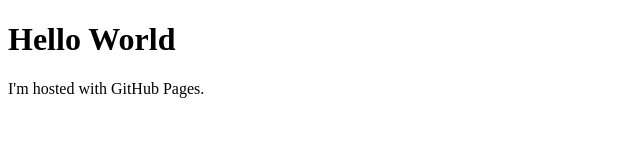
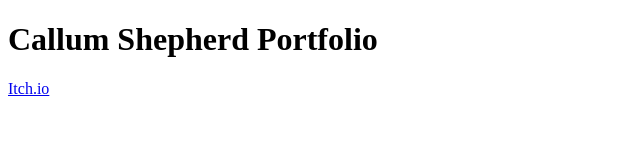
Before and after one commit to C-Shep/C-Shep.github.io, a plain HTML site: page index.html in a window 1280 px wide. Shown: the whole page, without its empty margins (0-640 px from the left). Drawn offline with Linux system fonts and the light colour scheme.

Commit message:
Update index.html

```diff
--- a/index.html
+++ b/index.html
@@ -1,7 +1,8 @@
 <!DOCTYPE html>
 <html>
 	<body>
-		<h1>Hello World</h1>
-		<p>I'm hosted with GitHub Pages.</p>
+		<h1>Callum Shepherd Portfolio</h1>
+		<p></p>
+		<a href="https://beeguy.itch.io/.">Itch.io</a>
 	</body>
 </html>
```
